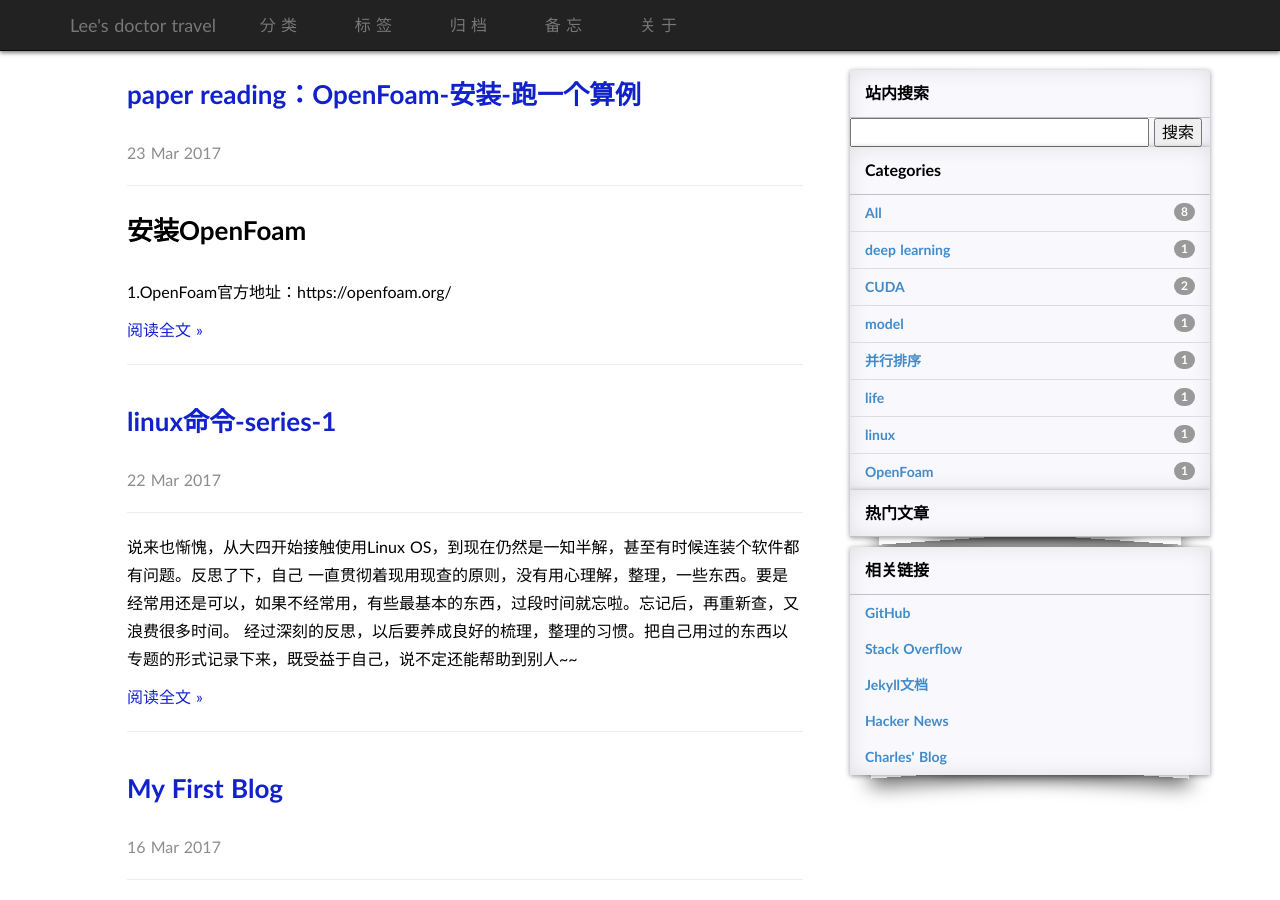
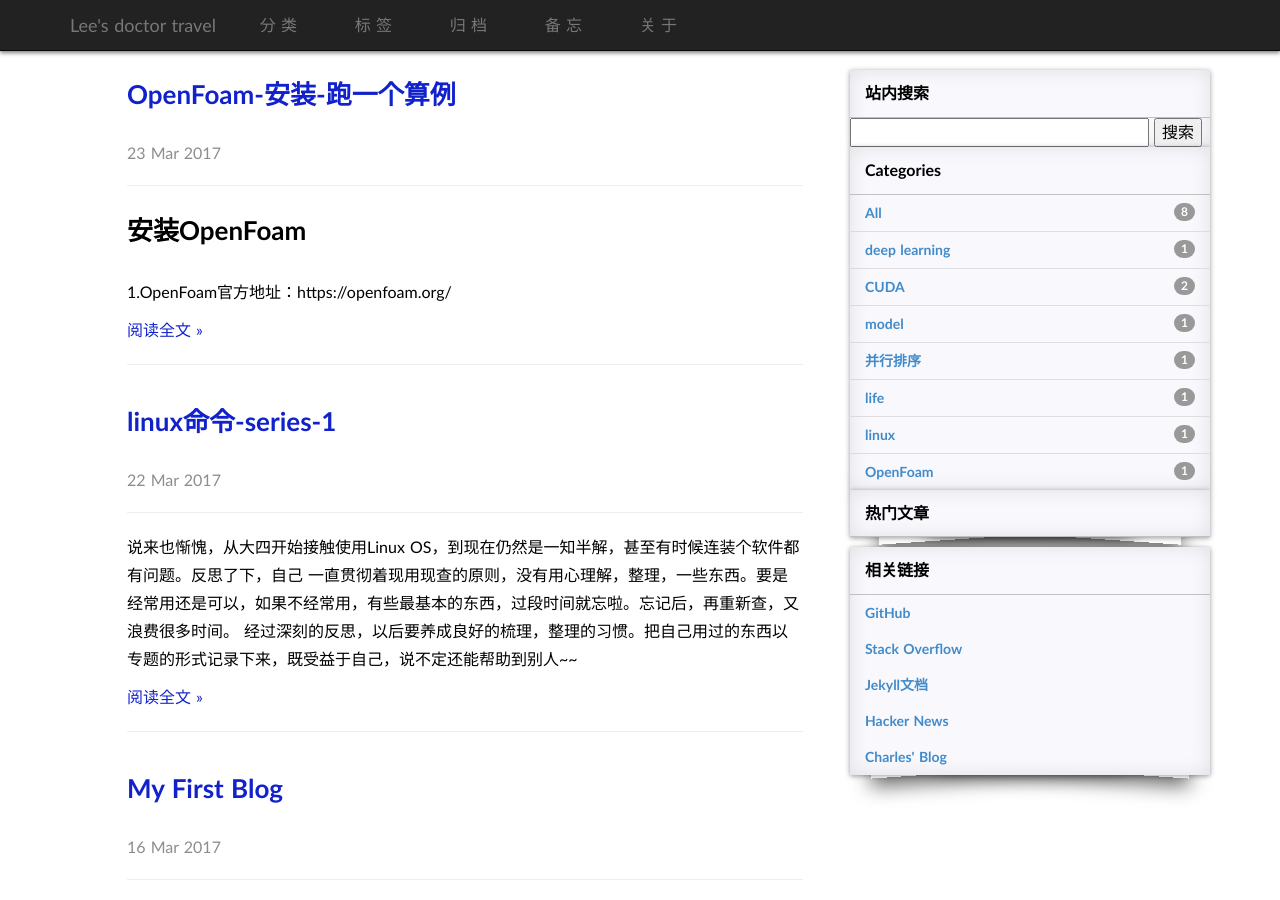
Before and after one commit to limin2015/limin2015.github.io, a Jekyll site: the page built from index.html, in a window 1280 px wide and 900 px high. Built offline with Jekyll 4.4.1, drawn with Linux system fonts in a browser that asks for light colours; some web fonts are replaced; the list of posts is cut into pages by our own code; comment, search, counter and statistics services are not loaded.

Commit message:
openfoam-series-1-modify-title

```diff
--- a/_posts/2017-3-23-OpenFoam-1.md
+++ b/_posts/2017-3-23-OpenFoam-1.md
@@ -1,6 +1,6 @@
 ---
 layout: post
-title:  paper reading：OpenFoam-安装-跑一个算例
+title:  OpenFoam-安装-跑一个算例
 keywords: OpenFoam
 categories : [OpenFoam]
 tags : [OpenFoam]
@@ -14,6 +14,7 @@ tags : [OpenFoam]
 ![](/images/OpenFoam/serial-1/install_repo.png)
 
 2.我安装的是3.0.0。
+
 地址：
 
 	https://openfoam.org/download/archive/page/2/
```
Also changed, not shown: other parts of _posts/2017-3-23-OpenFoam-1.md (+1 -1 lines).
